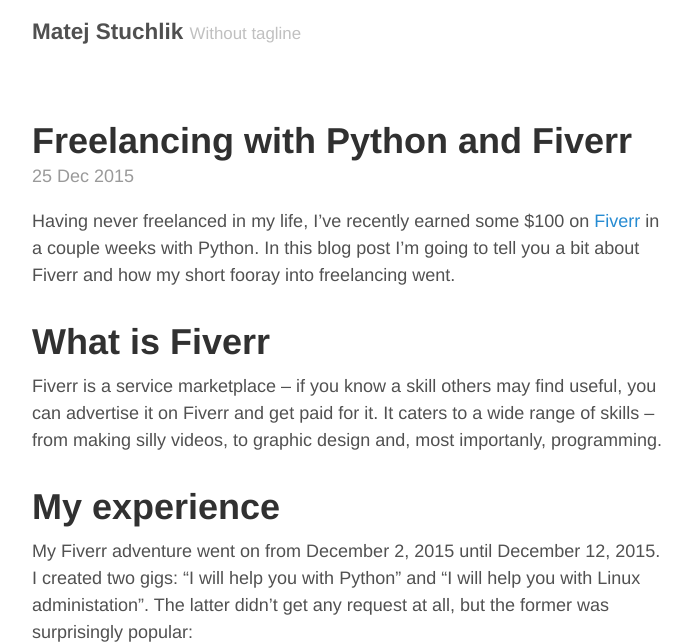
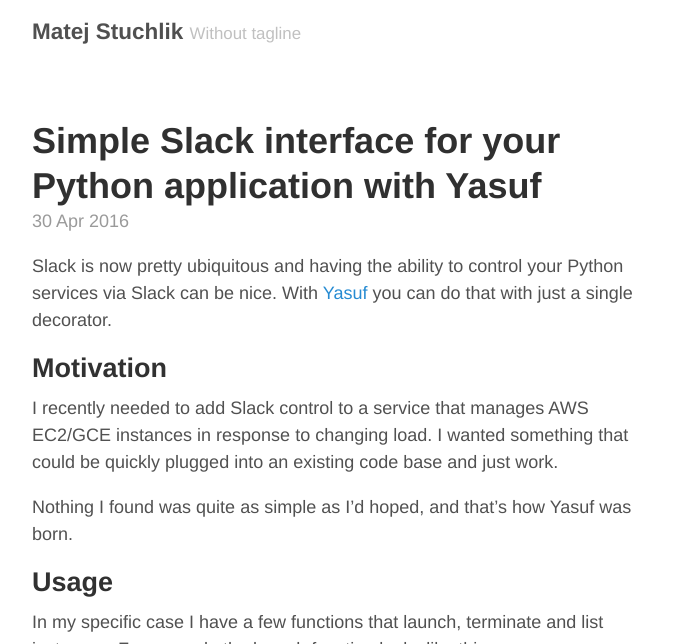
Before and after one commit to sYnfo/synfo.github.io, a Jekyll site: the page built from index.html, in a window 1280 px wide and 1400 px high. Shown: the top 644 px of the window, without its empty margins (293-985 px from the left). Built offline with Jekyll 4.4.1, drawn with Linux system fonts in a browser that asks for light colours; the list of posts is cut into pages by our own code; some of the changed text lies outside the part shown; grey boxes are pictures that could not be loaded.

Commit message:
Creating Slack interface for you application with Yasuf

```diff
--- a/_config.yml
+++ b/_config.yml
@@ -2,7 +2,6 @@
 #
 # Use of `relative_permalinks` ensures post links from the index work properly.
 permalink:           pretty
-relative_permalinks: true
 
 # Setup
 title:               Matej Stuchlik
--- /dev/null
+++ b/_posts/2016-04-30-Slack-Interface-for-Python.md
@@ -0,0 +1,46 @@
+---
+title: Simple Slack interface for your Python application with Yasuf
+layout: post
+---
+
+Slack is now pretty ubiquitous and having the ability to control your Python services via Slack can be nice. With [Yasuf](https://github.com/sYnfo/Yasuf) you can do that with just a single decorator.
+
+## Motivation
+I recently needed to add Slack control to a service that manages AWS EC2/GCE instances in response to changing load. I wanted something that could be quickly plugged into an existing code base and just work.
+
+Nothing I found was quite as simple as I'd hoped, and that's how Yasuf was born.
+
+## Usage
+In my specific case I have a few functions that launch, terminate and list instances. For example the launch function looks like this:
+
+{% highlight python %}
+def launch_instances(count=1):
+    (...)
+    print('Launched %i instances.', count)
+    return instance_ids
+{% endhighlight %}
+
+To launch instances via Slack and get all the text output and the return value, I simply decorate the function with `yasuf.handle`.
+
+{% highlight python %}
+yasuf = Yasuf(<slack-token>, channel='ops')
+
+@yasuf.handle('launch ([0-9]+)', types=[int])
+def launch_instances(count=1):
+    (...)
+    print('Launched %i instances.', count)
+    return instance_ids
+{% endhighlight %}
+
+And run Yasuf when executing the service.
+
+{% highlight python %}
+if __name__ == '__main__':
+    yasuf.run_async()
+    (...)
+{% endhighlight %}
+
+And that's it! Typing 'launch 5' in the 'ops' channel will now launch 5 instances and give you back the logs.
+
+## Contributing
+The github repo is at [sYnfo/Yasuf](https://github.com/sYnfo/Yasuf) and I very much welcome both new issues and pull requests. :)
```
Also changed, not shown: _posts/2014-12-25-Freelancing-Python-Fiverr.md (renamed from _posts/2015-12-25-Freelancing-Python-Fiverr.md).
